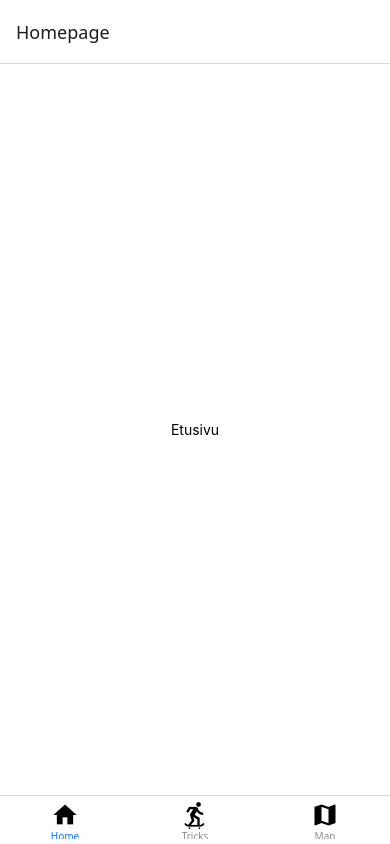
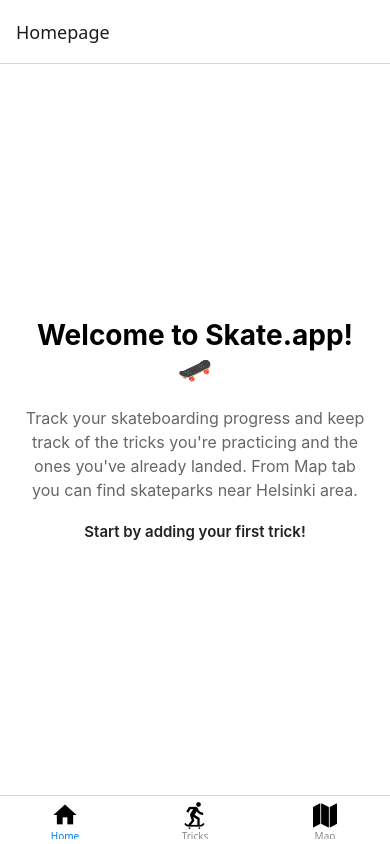
Before and after one commit to teemarom/skate.app, a React Native app: screen /Homepage in a window 390 px wide. Built offline with nearby package versions, Linux system fonts and the light colour scheme.

Commit message:
Added paivakirja.md and text to Homepage

```diff
--- a/app/App.tsx
+++ b/app/App.tsx
@@ -6,6 +6,7 @@ import { createBottomTabNavigator } from '@react-navigation/bottom-tabs';
 import Homepage from './Homepage';
 import { Tricks } from './Tricks';
 import MaterialIcons from '@expo/vector-icons/MaterialIcons';
+import { FontAwesome } from '@expo/vector-icons';
 
 
 const Tab = createBottomTabNavigator();
@@ -24,7 +25,7 @@ export default function App() {
           }}/>
           <Tab.Screen name="Map" component={Map} options={{
             tabBarLabel: "Map",
-            tabBarIcon: ({size, color}) => <MaterialIcons name="map" size={28} color="black" />
+            tabBarIcon: ({size, color}) => <FontAwesome name="map" size={24} color="black" />
           }}/>
         </Tab.Navigator>
         <StatusBar style="auto" />
--- a/app/Homepage.tsx
+++ b/app/Homepage.tsx
@@ -4,7 +4,17 @@ import { StyleSheet, Text, View } from "react-native";
 export default function Homepage() {
     return (
         <View style={styles.container}>
-            <Text>Etusivu</Text>
+            <Text style={styles.title}>Welcome to Skate.app!🛹</Text>
+
+            <Text style={styles.description}>
+               Track your skateboarding progress and keep track of the tricks
+               you're practicing and the ones you've already landed. From Map tab
+               you can find skateparks near Helsinki area.
+            </Text>
+
+            <Text style={styles.hint}>
+                Start by adding your first trick!
+            </Text>
         </View>
     )
 }
@@ -12,8 +22,28 @@ export default function Homepage() {
 const styles = StyleSheet.create({
     container: {
         flex: 1,
+        paddingHorizontal: 20,
         backgroundColor: '#fff',
         alignItems: 'center',
         justifyContent: 'center',
+
+    }, title: {
+        fontSize: 28,
+        fontWeight: "bold",
+        textAlign: "center",
+        marginBottom: 20,
+    },
+    description: {
+        fontSize: 16,
+        textAlign: "center",
+        lineHeight: 24,
+        color: "#666",
+        marginBottom: 20,
+    },
+    hint: {
+        fontSize: 15,
+        fontWeight: "600",
+        textAlign: "center",
+        color: "#222",
     },
 });
```
Also changed, not shown: 1 other file (tests, documents, lock files or other folders). Lines whose indentation alone changed are shown as unchanged.
